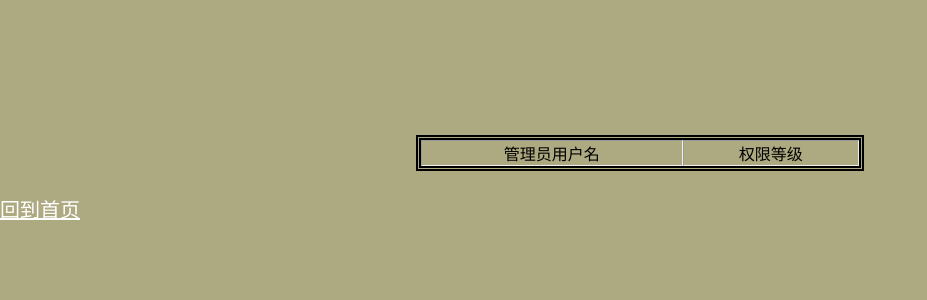
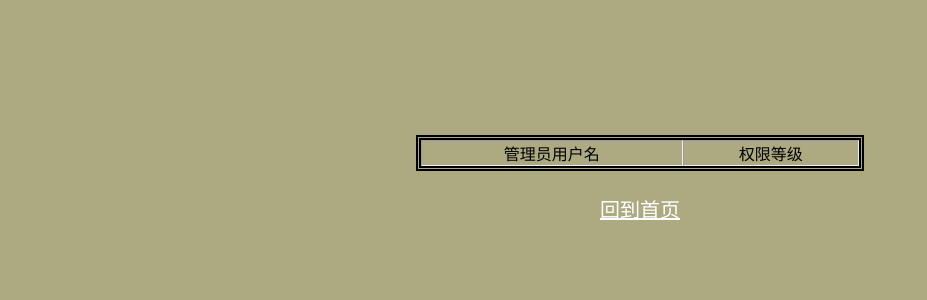
Before and after one commit to Chandler-Bang/library-organization, a PHP site: page /admin_table.php in a window 1280 px wide. Shown: the part 185-485 px from the top of the page, without its empty margins (0-927 px from the left). Run offline with PHP 8.4, Linux system fonts and the light colour scheme; data that the repository does not hold is empty.

Commit message:
管理员列表

```diff
--- a/admin_table.php
+++ b/admin_table.php
@@ -43,6 +43,9 @@
 		.bottom {
 			text-align: center;
 		}
+		.back {
+			text-align:center;
+		}
 	</style>
 </head>
 
@@ -63,7 +66,7 @@
 		}
 	}
 	echo "</table>";
-	echo "<a href='main.su.php'><br>回到首页</a></br></div>";
+	echo "<div class='back'><a href='main.su.php'><br>回到首页</a></br></div>";
 	mysqli_close($mysqli);  //还差美化界面
 	?>
 </body>
```
